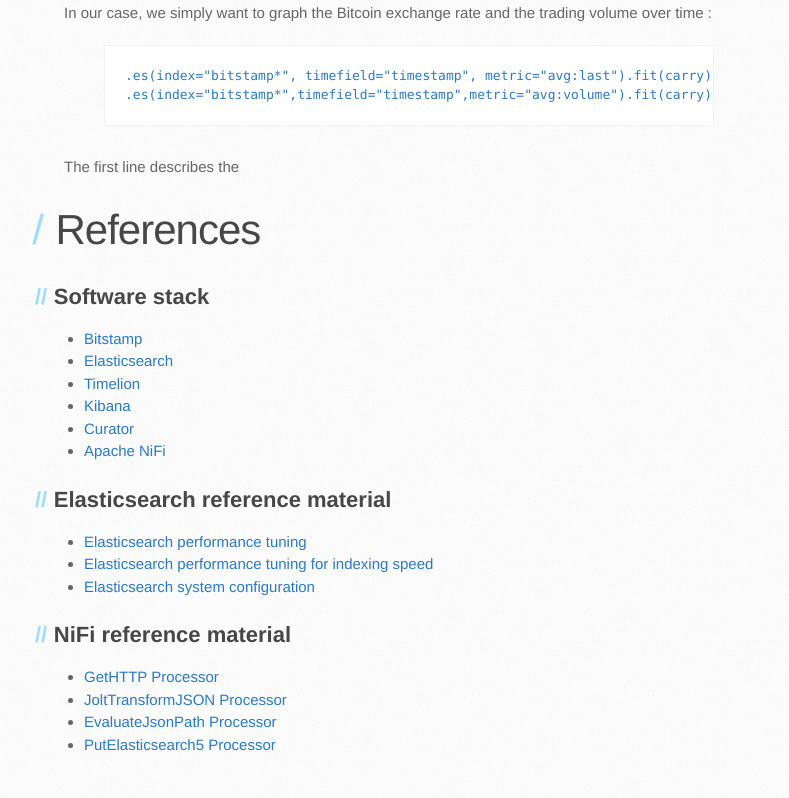
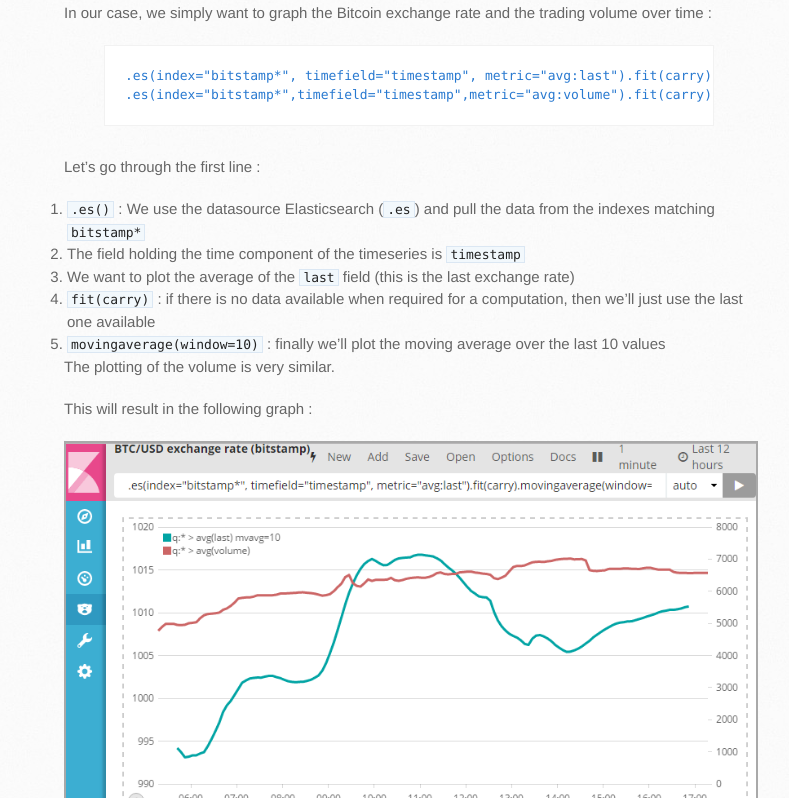
Before and after one commit to souravbadami/linkbynet.github.io, a Jekyll site: the page built from _posts/2017-02-07-Bitcoin-ELK-NiFi.markdown, in a window 1280 px wide and 900 px high, scrolled down 13705 px, cut to the strip 102-900 px from the top of the window. Shown: the whole strip, without its empty margins (106-895 px from the left). Built offline with Jekyll 4.4.1, drawn with Linux system fonts in a browser that asks for light colours.

Commit message:
Timelion section

```diff
--- a/_includes/elk-timelion.markdown
+++ b/_includes/elk-timelion.markdown
@@ -20,4 +20,20 @@
 .es(index="bitstamp*",timefield="timestamp",metric="avg:volume").fit(carry).yaxis(2)
 {% endhighlight %}
 
-The first line describes the
+Let's go through the first line :
+
+1. `.es()` : We use the datasource Elasticsearch (`.es`) and pull the data from the
+   indexes matching `bitstamp*`
+1. The field holding the time component of the timeseries is `timestamp`
+1. We want to plot the average of the `last` field (this is the last exchange
+   rate)
+1. `fit(carry)` : if there is no data available when required for a
+   computation, then we'll just use the last one available
+1. `movingaverage(window=10)` : finally we'll plot the moving average over the
+   last 10 values
+
+The plotting of the volume is very similar.
+
+This will result in the following graph :
+
+![Final result]({{site.url}}/images/elk-tuning-nifi-btc-09-timelion.png)
```
Also changed, not shown: images/elk-tuning-nifi-btc-09-timelion.png (added).
